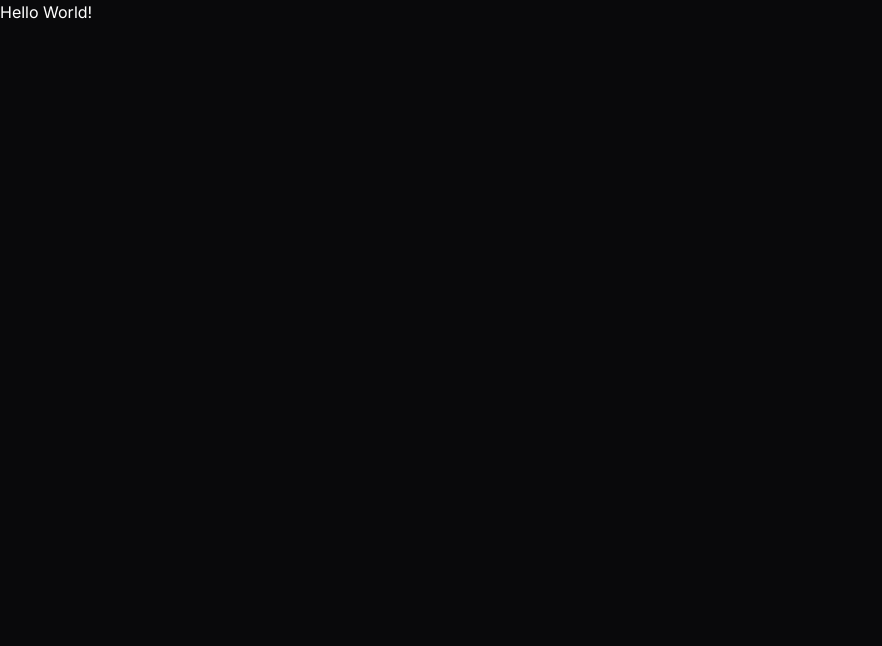
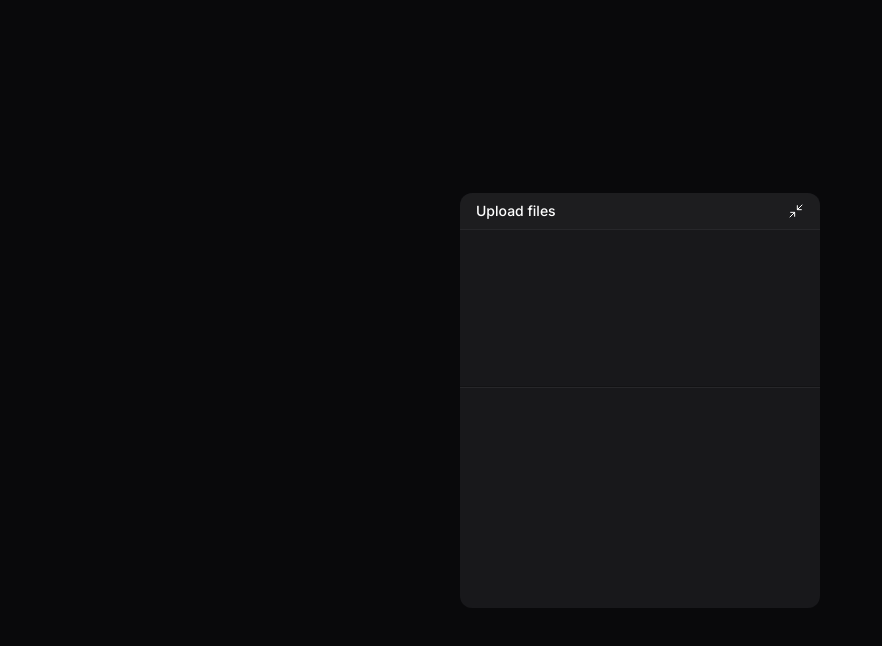
Before and after one commit to Alexandresl/ftr-upload-widget-web, a React (Vite) app: page / in a window 1280 px wide. Shown: the top 646 px of the page, without its empty margins (0-882 px from the left). Built offline with nearby package versions, Linux system fonts and the light colour scheme.

Commit message:
Estrutura do Widget

```diff
--- a/package.json
+++ b/package.json
@@ -10,6 +10,7 @@
     "preview": "vite preview"
   },
   "dependencies": {
+    "lucide-react": "^1.8.0",
     "react": "^19.2.4",
     "react-dom": "^19.2.4"
   },
--- a/src/app.tsx
+++ b/src/app.tsx
@@ -1,3 +1,9 @@
+import { UploadWidget } from "./components/upload-widget";
+
 export function App() {
-  return <h1>Hello World!</h1>;
+  return (
+    <main className="h-dvh flex flex-col items-center justify-center p-10">
+      <UploadWidget />
+    </main>
+  );
 }
--- /dev/null
+++ b/src/components/upload-widget-dropzone.tsx
@@ -0,0 +1,3 @@
+export function UploadWidgetDropzone() {
+  return <div className="px-3 h-32"></div>;
+}
--- /dev/null
+++ b/src/components/upload-widget-header.tsx
@@ -0,0 +1,12 @@
+import { Minimize2 } from "lucide-react";
+
+export function UploadWidgetHeader() {
+  return (
+    <div className="w-full p-4 py-2 bg-white/2 border-zinc-800 border-b flex items-center justify-between">
+      <span className="text-sm font-medium">Upload files</span>
+      <button>
+        <Minimize2 strokeWidth={1.5} className="size-4" />
+      </button>
+    </div>
+  );
+}
--- /dev/null
+++ b/src/components/upload-widget-upload-list.tsx
@@ -0,0 +1,3 @@
+export function UploadWidgetUploadList() {
+  return <div className="px-3 h-48"></div>;
+}
--- /dev/null
+++ b/src/components/upload-widget.tsx
@@ -0,0 +1,18 @@
+import { UploadWidgetDropzone } from "./upload-widget-dropzone";
+import { UploadWidgetHeader } from "./upload-widget-header";
+import { UploadWidgetUploadList } from "./upload-widget-upload-list";
+
+export function UploadWidget() {
+  return (
+    <div className="bg-zinc-900 max-w-[360px] rounded-xl shadow-shape w-full overflow-hidden">
+      <UploadWidgetHeader />
+
+      <div className="flex flex-col gap-4 py-3">
+        <UploadWidgetDropzone />
+        <div className="h-px bg-zinc-800 border-t border-black/50 box-content" />
+
+        <UploadWidgetUploadList />
+      </div>
+    </div>
+  );
+}
--- a/tailwind.config.js
+++ b/tailwind.config.js
@@ -8,6 +8,15 @@
       fontFamily: {
         sans: ["Inter", ...theme.fontFamily.sans],
       },
+      opacity: {
+        2: 0.02,
+      },
+      boxShadow: {
+        shape:
+          "box-shadow: 0px 8px 8px rgba(0, 0, 0, 0.1), 0px 4px 4px rgba(0, 0, 0, 0.1), 0px 2px 2px rgba(0, 0, 0, 0.1), 0px 0px 0px 1px rgba(0, 0, 0, 0.1)",
+        "shape-content":
+          "0px 0px 0px 1px rgba(0, 0, 0, 0.25), inset 0px 1px 0px rgba(255, 255, 255, 0.02), inset 0px 0px 0px 1px rgba(255, 255, 255, 0.02);",
+      },
     },
   },
   plugins: [],
```
Also changed, not shown: 1 other file (tests, documents, lock files or other folders).
